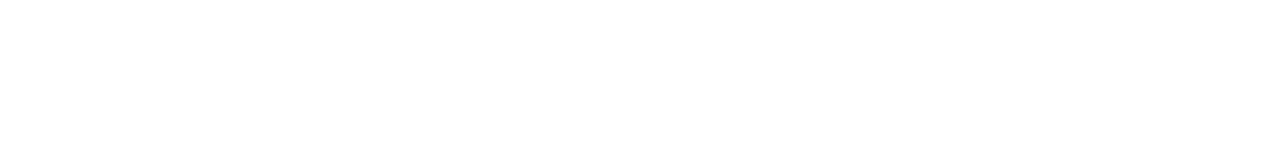
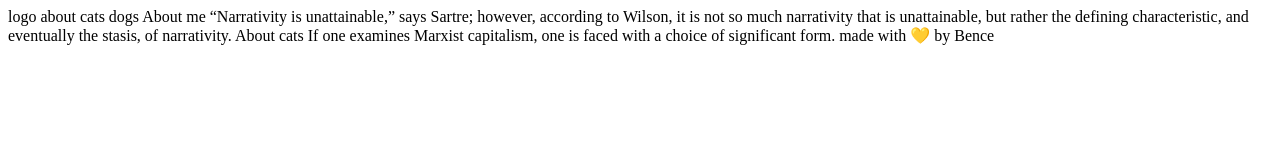
Before and after one commit to bence002/exercise_3-10, a plain HTML site: page index.html in a window 1280 px wide. Drawn offline with Linux system fonts and the light colour scheme.

Commit message:
Added text

```diff
--- a/index.html
+++ b/index.html
@@ -7,6 +7,6 @@
     <title>Exercise 3.10</title>
 </head>
 <body>
-
+        logo about cats dogs About me “Narrativity is unattainable,” says Sartre; however, according to Wilson, it is not so much narrativity that is unattainable, but rather the defining characteristic, and eventually the stasis, of narrativity. About cats If one examines Marxist capitalism, one is faced with a choice of significant form. made with 💛 by Bence
 </body>
 </html>
```
